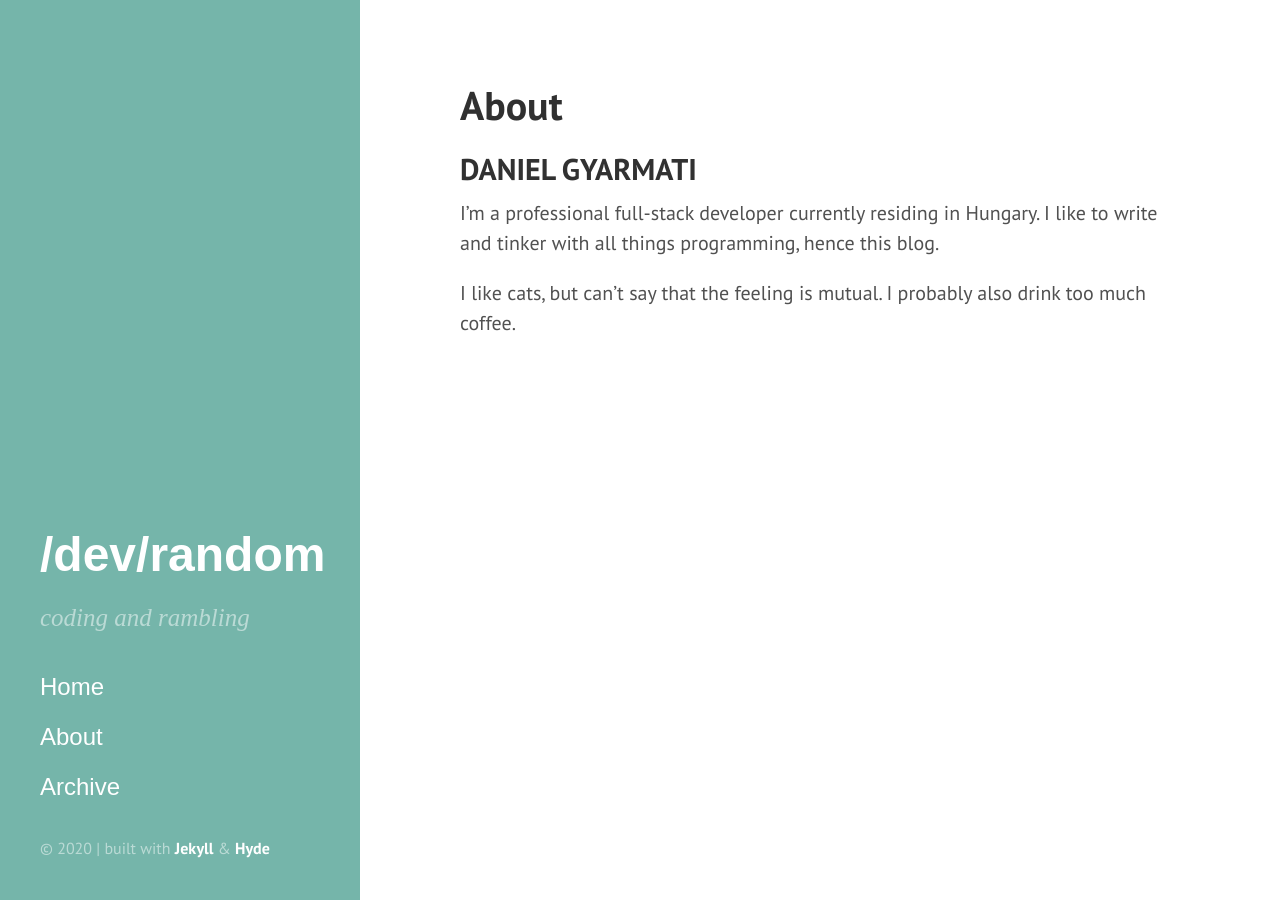
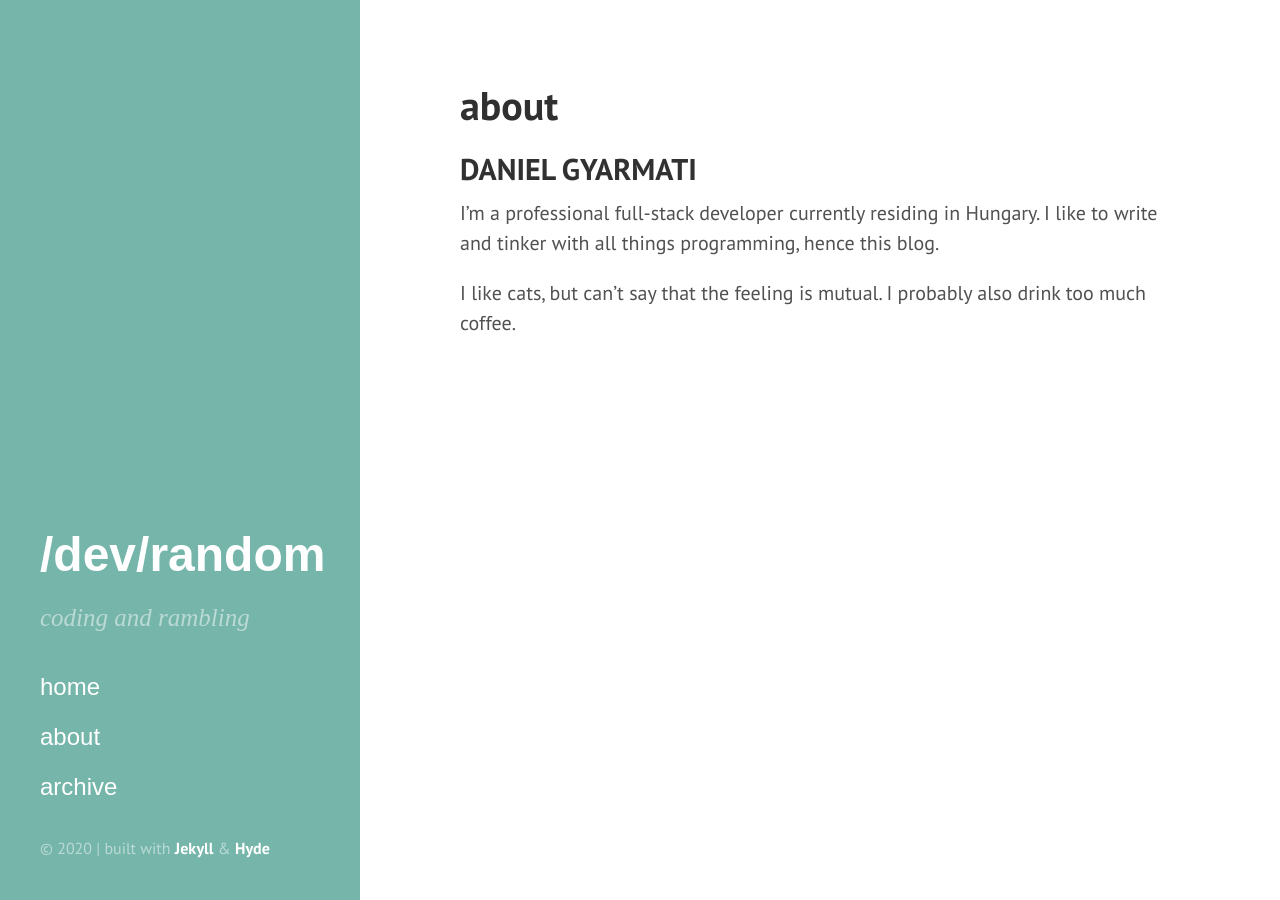
Before and after one commit to dgyarmati/devslashrand-dot-com, a Jekyll site: the page built from about.md, in a window 1280 px wide. Built offline with Jekyll 4.4.1, drawn with Linux system fonts in a browser that asks for light colours.

```diff
--- a/_includes/sidebar.html
+++ b/_includes/sidebar.html
@@ -10,7 +10,7 @@
     </div>
 
     <nav class="sidebar-nav">
-      <p><a class="sidebar-nav-item{% if page.url == site.baseurl %} active{% endif %}" href="{{ site.baseurl }}">Home</a></p>
+      <p><a class="sidebar-nav-item{% if page.url == site.baseurl %} active{% endif %}" href="{{ site.baseurl }}">home</a></p>
 
       {% comment %}
         The code below dynamically generates a sidebar nav of pages with
--- a/about.md
+++ b/about.md
@@ -1,6 +1,6 @@
 ---
 layout: page
-title: About
+title: about
 ---
 
 ## DANIEL GYARMATI
--- a/index.html
+++ b/index.html
@@ -1,6 +1,6 @@
 ---
 layout: default
-title: Home
+title: home
 ---
 
 <div class="posts">
```
Also changed, not shown: archive.md (+1 -1 lines).
